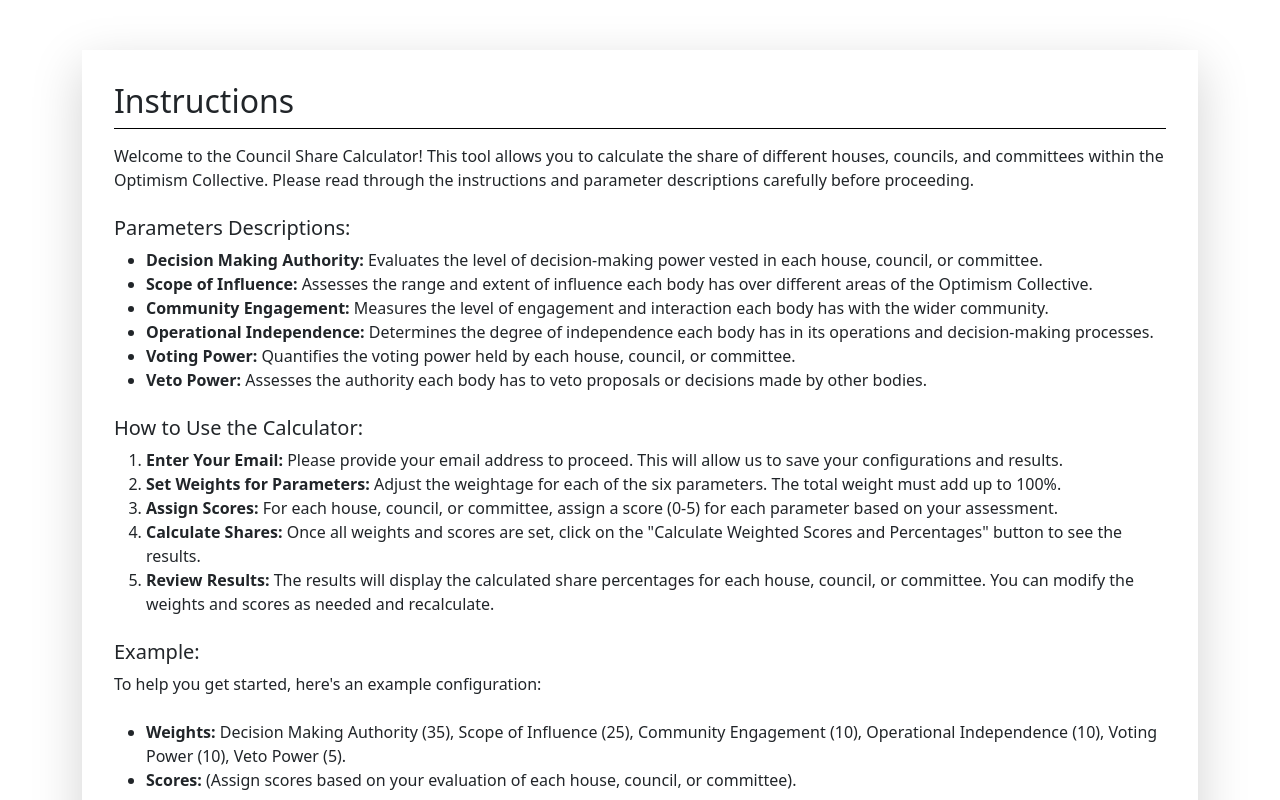
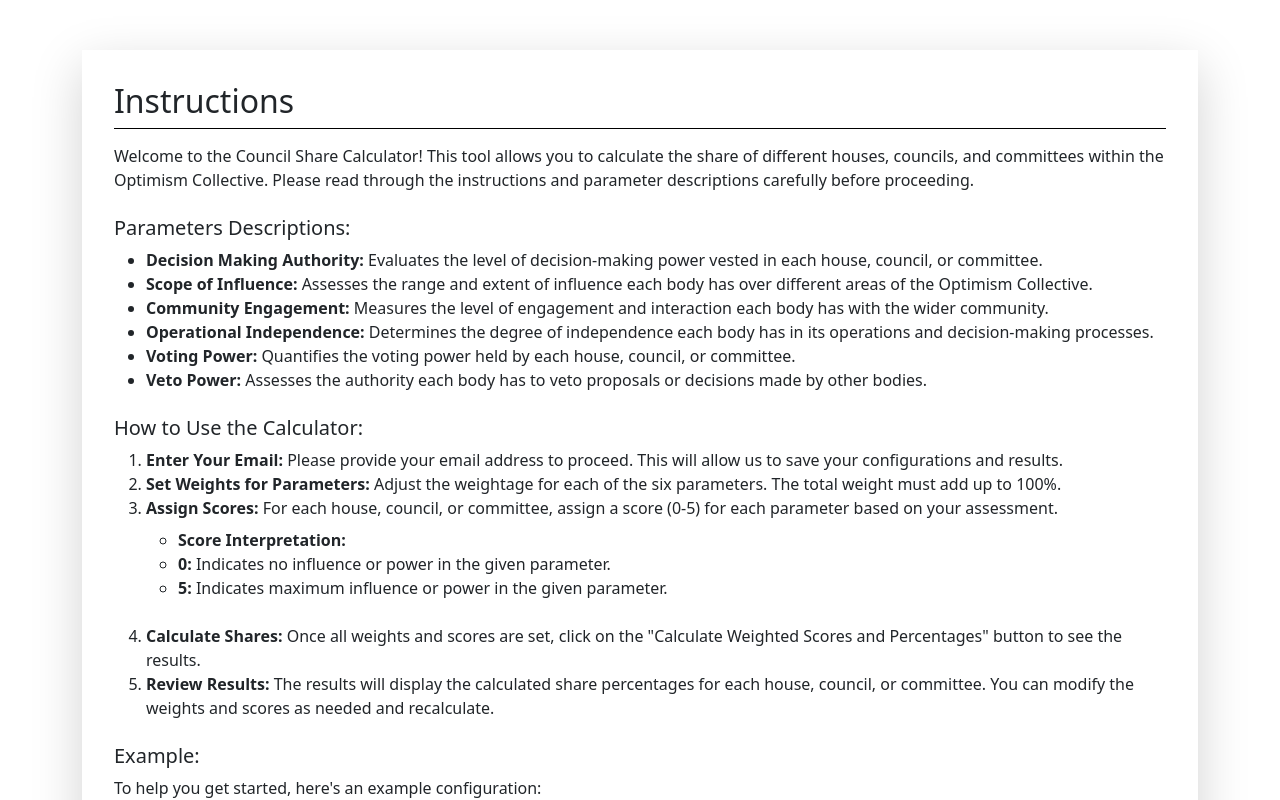
Before and after one commit to ARDev097/Measuring_COP_Optimism, a React (Create React App) app in the folder frontend/: page / in a window 1280 px wide. Shown: the top 800 px of the page. Built offline with nearby package versions, Linux system fonts and the light colour scheme.

Commit message:
Added score interpretation

```diff
--- a/frontend/src/components/Instructions.js
+++ b/frontend/src/components/Instructions.js
@@ -9,7 +9,6 @@
       <div className="p-8 rounded-lg shadow-lg w-full max-w-lg outerdiv">
         <div className="instructiondiv">
           <h2 className="text-xl font-semibold">Instructions</h2>
-
         </div>
         <div className="p-6">
           <p className="mb-4">Welcome to the Council Share Calculator! This tool allows you to calculate the share of different houses, councils, and committees within the Optimism Collective. Please read through the instructions and parameter descriptions carefully before proceeding.</p>
@@ -28,10 +27,16 @@
           <ol className="list-decimal pl-5 mb-4">
             <li><strong>Enter Your Email:</strong> Please provide your email address to proceed. This will allow us to save your configurations and results.</li>
             <li><strong>Set Weights for Parameters:</strong> Adjust the weightage for each of the six parameters. The total weight must add up to 100%.</li>
-            <li><strong>Assign Scores:</strong> For each house, council, or committee, assign a score (0-5) for each parameter based on your assessment.</li>
+            <li>
+              <strong>Assign Scores:</strong> For each house, council, or committee, assign a score (0-5) for each parameter based on your assessment.
+              <ul className="list-disc pl-5 mb-4 mt-2">
+                <li><strong>Score Interpretation:</strong></li>
+                <li><strong>0:</strong> Indicates no influence or power in the given parameter.</li>
+                <li><strong>5:</strong> Indicates maximum influence or power in the given parameter.</li>
+              </ul>
+            </li>
             <li><strong>Calculate Shares:</strong> Once all weights and scores are set, click on the "Calculate Weighted Scores and Percentages" button to see the results.</li>
             <li><strong>Review Results:</strong> The results will display the calculated share percentages for each house, council, or committee. You can modify the weights and scores as needed and recalculate.</li>
-
           </ol>
 
           <h5 className="text-lg font-semibold mb-2">Example:</h5>
@@ -57,7 +62,7 @@
         <div className="flex justify-end p-4 border-t submitbtn">
           <button
             onClick={handleContinue}
-            className="bg-blue-500 text-white px-4 py-2 rounded hover:bg-blue-600 "
+            className="bg-blue-500 text-white px-4 py-2 rounded hover:bg-blue-600"
           >
             Continue
           </button>
```
Also changed, not shown: 1 other file (tests, documents, lock files or other folders).
